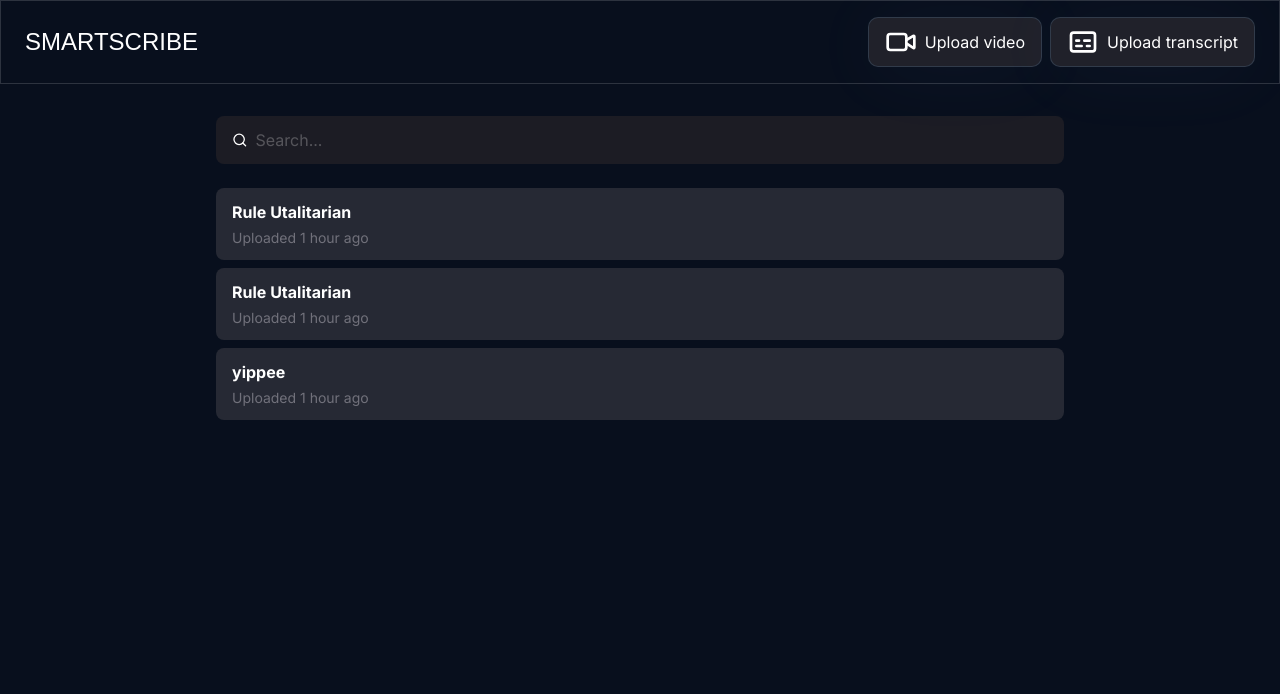
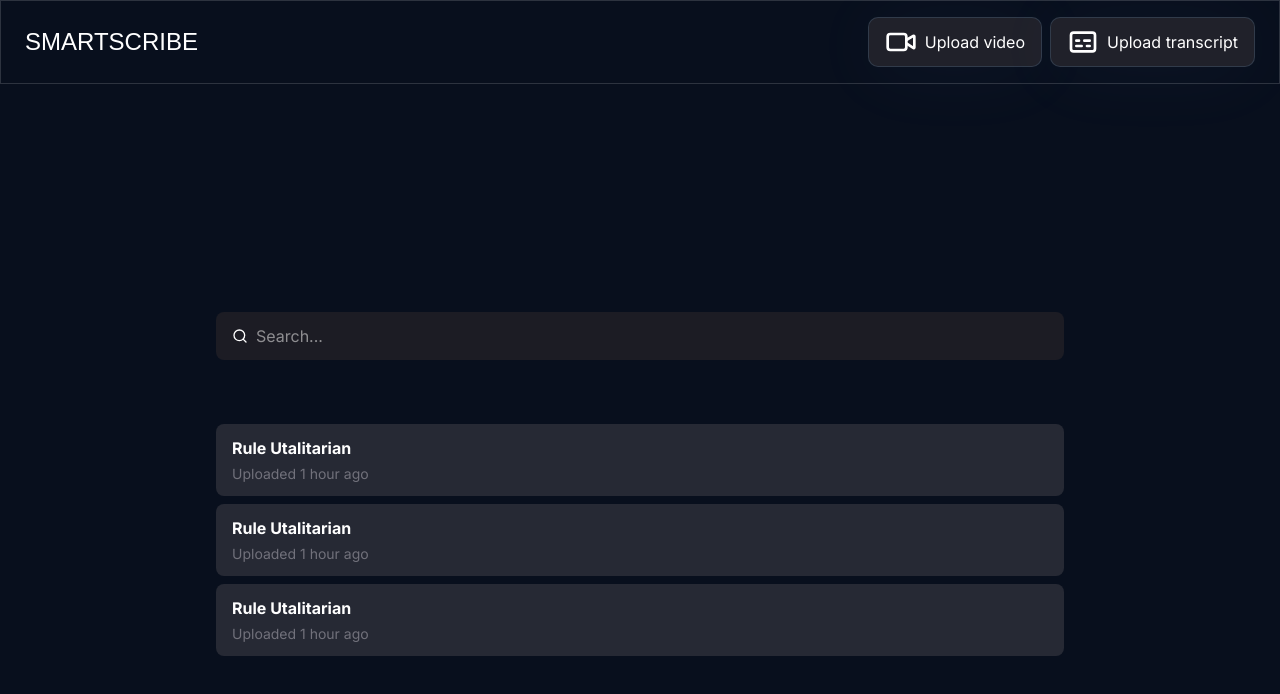
Before and after one commit to dzl-i/hackabyte, a Next.js app in the folder frontend/: page /lectures in a window 1280 px wide. Shown: the top 694 px of the page. Built offline with nearby package versions, Linux system fonts and the light colour scheme; a web font is replaced by a local one.

Commit message:
rebased and restored backend files

```diff
--- a/frontend/src/app/lectures/[id]/page.tsx
+++ b/frontend/src/app/lectures/[id]/page.tsx
@@ -2,14 +2,21 @@
 
 import NavBar from "@/components/NavBar";
 import { ArrowLeft, Captions, Heart, Layers } from "lucide-react";
-import { useRouter, useParams } from "next/navigation";
+import { useRouter } from "next/navigation";
 import React, { useState } from "react";
+import FlashCard from "@/components/FlashCard";
 
 export type LectureTabs = {
   name: string;
   icon: React.ReactNode;
   content: React.ReactNode;
 };
+
+const flashcards = [
+  { question: "how is merry's mental state?", answer: "not good" },
+  { question: "how is merry's mental state?", answer: "not good" },
+  { question: "how is merry's mental state?", answer: "not good" },
+];
 
 const lectureTabs = [
   {
@@ -25,24 +32,35 @@ const lectureTabs = [
   {
     name: "Flashcards",
     icon: Layers,
-    content: <p className="text-white">Flashcards</p>,
+    content: (
+      <div className="px-4">
+        <h4 className="text-lg font-bold text-white mb-4">Flashcards</h4>
+
+        <div className="space-y-4">
+          {flashcards.map((flashcard, index) => (
+            <FlashCard
+              key={index}
+              question={flashcard.question}
+              answer={flashcard.answer}
+            />
+          ))}
+        </div>
+      </div>
+    ),
   },
 ];
 
 export default function Page() {
   const router = useRouter();
-  const params = useParams();
 
   const [selectedTab, setSelectedTab] = useState(lectureTabs[0]);
-
-  console.log(params.id);
 
   return (
     <main>
       <NavBar />
       <main className="p-6 flex gap-8">
         {/* List of sections */}
-        <section className="space-y-6">
+        <section className="space-y-6 flex-1 min-w-[220px]">
           <button
             onClick={() => router.back()}
             className="flex items-center gap-2 py-2 px-4 duration-200 hover:bg-white/5 rounded-lg text-white cursor-pointer"
@@ -62,7 +80,7 @@ export default function Page() {
             </div>
           </div>
         </section>
-        <section className="space-y-4">
+        <section className="space-y-4 w-full">
           <h1 className="text-white font-bold text-2xl">
             Rule & Act Utilitarianism
           </h1>
@@ -81,6 +99,7 @@ export default function Page() {
               </button>
             ))}
           </div>
+
           {selectedTab.content}
         </section>
       </main>
--- a/frontend/src/app/lectures/page.tsx
+++ b/frontend/src/app/lectures/page.tsx
@@ -1,45 +1,26 @@
-"use client";
-
-import React, { useMemo, useState } from "react";
+import React from "react";
 import { Search } from "lucide-react";
 import LectureItem from "@/components/LectureItem";
 import NavBar from "@/components/NavBar";
 
-const lectures = [
-  { id: "1", name: "Rule Utalitarian", lastUpdated: "Uploaded 1 hour ago" },
-  { id: "2", name: "Rule Utalitarian", lastUpdated: "Uploaded 1 hour ago" },
-  { id: "3", name: "yippee", lastUpdated: "Uploaded 1 hour ago" },
-];
-
-export default function Page() {
-  const [searchText, setSearchText] = useState("");
-
-  const memoizedLectures = useMemo(
-    () =>
-      lectures.filter((lecture) =>
-        lecture.name.toLowerCase().includes(searchText.toLowerCase())
-      ),
-    [lectures, searchText]
-  );
+function page() {
+  const lectures = [
+    { title: "Rule Utalitarian", lastUpdated: "Uploaded 1 hour ago" },
+    { title: "Rule Utalitarian", lastUpdated: "Uploaded 1 hour ago" },
+    { title: "Rule Utalitarian", lastUpdated: "Uploaded 1 hour ago" },
+  ];
 
   return (
     <div>
       <NavBar />
 
-      <div className="flex flex-col items-center w-full max-w-4xl mx-auto min-h-screen overflow-hidden px-6 py-8 gap-6">
+      <div className="flex flex-col justify-center w-full max-w-4xl mx-auto min-h-screen overflow-hidden p-6 py-16 gap-16">
         <div className="flex flex-row bg-[#1C1C24] w-full h-12 items-center pl-4 rounded-md gap-x-2 text-[#FFFEFD]/50">
-          <Search size={16} className="text-white" />
-          <input
-            className="w-full outline-none"
-            type="text"
-            placeholder="Search..."
-            value={searchText}
-            onChange={(e) => setSearchText(e.target.value)}
-          />
+          <Search size={16} className="text-white" /> Search...
         </div>
 
         <div className="space-y-2 w-full">
-          {memoizedLectures.map((lecture, index) => (
+          {lectures.map((lecture, index) => (
             <LectureItem key={index} lecture={lecture} />
           ))}
         </div>
@@ -47,3 +28,5 @@ export default function Page() {
     </div>
   );
 }
+
+export default page;
--- a/frontend/src/app/page.tsx
+++ b/frontend/src/app/page.tsx
@@ -10,17 +10,17 @@ import LectureItem from "@/components/LectureItem";
 const bakbak = Bakbak_One({ weight: "400", subsets: ["latin"] });
 const azeretMono = Azeret_Mono({ weight: "400", subsets: ["latin"] });
 
-const lectures = [
-  { id: "1", name: "Rule Utalitarian", lastUpdated: "Uploaded 1 hour ago" },
-  { id: "2", name: "Rule Utalitarian", lastUpdated: "Uploaded 1 hour ago" },
-  { id: "3", name: "Rule Utalitarian", lastUpdated: "Uploaded 1 hour ago" },
-  { id: "4", name: "Rule Utalitarian", lastUpdated: "Uploaded 1 hour ago" },
-  { id: "5", name: "Rule Utalitarian", lastUpdated: "Uploaded 1 hour ago" },
-  { id: "6", name: "Rule Utalitarian", lastUpdated: "Uploaded 1 hour ago" },
-];
-
 export default function Home() {
   const router = useRouter();
+
+  const lectures = [
+    { title: "Rule Utalitarian", lastUpdated: "Uploaded 1 hour ago" },
+    { title: "Rule Utalitarian", lastUpdated: "Uploaded 1 hour ago" },
+    { title: "Rule Utalitarian", lastUpdated: "Uploaded 1 hour ago" },
+    { title: "Rule Utalitarian", lastUpdated: "Uploaded 1 hour ago" },
+    { title: "Rule Utalitarian", lastUpdated: "Uploaded 1 hour ago" },
+    { title: "Rule Utalitarian", lastUpdated: "Uploaded 1 hour ago" },
+  ];
 
   return (
     <main className="flex flex-col justify-evenly items-center min-h-screen overflow-hidden p-6 py-16 gap-16">
--- /dev/null
+++ b/frontend/src/components/FlashCard.tsx
@@ -0,0 +1,62 @@
+"use client";
+import gsap from "gsap";
+import { useGSAP } from "@gsap/react";
+import React, { useRef, useState, useEffect } from "react";
+
+function FlashCard({ question, answer }: { question: string; answer: string }) {
+  const [flipped, setFlipped] = useState(false);
+  const cardRef = useRef<HTMLDivElement>(null);
+  const { contextSafe } = useGSAP({ scope: cardRef });
+
+  const flipCard = contextSafe(() => {
+    if (cardRef.current) {
+      setFlipped(!flipped);
+    }
+  });
+
+  useEffect(() => {
+    if (cardRef.current) {
+      gsap.to(cardRef.current, {
+        rotationY: flipped ? 180 : 0,
+        duration: 0.6,
+        ease: "power2.inOut",
+      });
+    }
+  }, [flipped]);
+
+  return (
+    <div
+      className="w-full max-w-4xl h-[160px] perspective-1000 cursor-pointer"
+      onClick={flipCard}
+    >
+      <div
+        ref={cardRef}
+        className="relative w-full h-full"
+        style={{ transformStyle: "preserve-3d" }}
+      >
+        {/* Question Side */}
+        <div
+          className="absolute w-full h-full flex items-center justify-center bg-[#20212A] rounded-lg"
+          style={{
+            backfaceVisibility: "hidden",
+          }}
+        >
+          <h4 className="text-lg font-bold text-white p-4">{question}</h4>
+        </div>
+
+        {/* Answer Side */}
+        <div
+          className="absolute w-full h-full flex items-center justify-center bg-[#20212A] rounded-lg"
+          style={{
+            backfaceVisibility: "hidden",
+            transform: "rotateY(180deg)",
+          }}
+        >
+          <p className="text-md text-white p-4">{answer}</p>
+        </div>
+      </div>
+    </div>
+  );
+}
+
+export default FlashCard;
--- a/frontend/src/components/LectureItem.tsx
+++ b/frontend/src/components/LectureItem.tsx
@@ -1,25 +1,16 @@
-"use client";
-
 import React from "react";
-import { useRouter } from "next/navigation";
 
 export type Lecture = {
-  id: string;
-  name: string;
+  title: string;
   lastUpdated: string;
 };
 
 function LectureItem({ lecture }: { lecture: Lecture }) {
-  const router = useRouter();
-
   return (
-    <button
-      onClick={() => router.push(`/lectures/${lecture.id}`)}
-      className="flex flex-col text-left bg-[#262934] hover:bg-[#1c1e27] cursor-pointer duration-200 w-full py-3 px-4 gap-y-1 rounded-md"
-    >
-      <p className="text-md font-bold text-white">{lecture.name}</p>
+    <div className="flex flex-col bg-[#262934] hover:bg-[#1c1e27] duration-200 w-full py-3 px-4 gap-y-1 rounded-md">
+      <p className="text-md font-bold text-white">{lecture.title}</p>
       <p className="text-sm text-zinc-500">{lecture.lastUpdated}</p>
-    </button>
+    </div>
   );
 }
 
--- a/frontend/src/components/NavBar.tsx
+++ b/frontend/src/components/NavBar.tsx
@@ -1,17 +1,13 @@
 import { Captions, Video } from "lucide-react";
 import { Bakbak_One } from "next/font/google";
-import { useRouter } from "next/navigation";
 
 const bakbak = Bakbak_One({ weight: "400", subsets: ["latin"] });
 
 export default function NavBar() {
-  const router = useRouter();
-
   return (
     <nav className="flex justify-between items-center py-4 px-6 border border-b border-white/15">
       <h1
-        onClick={() => router.push("/")}
-        className={`text-white font-bold text-2xl uppercase cursor-pointer ${bakbak.className}`}
+        className={`text-white font-bold text-2xl uppercase ${bakbak.className}`}
       >
         SmartScribe
       </h1>
```
